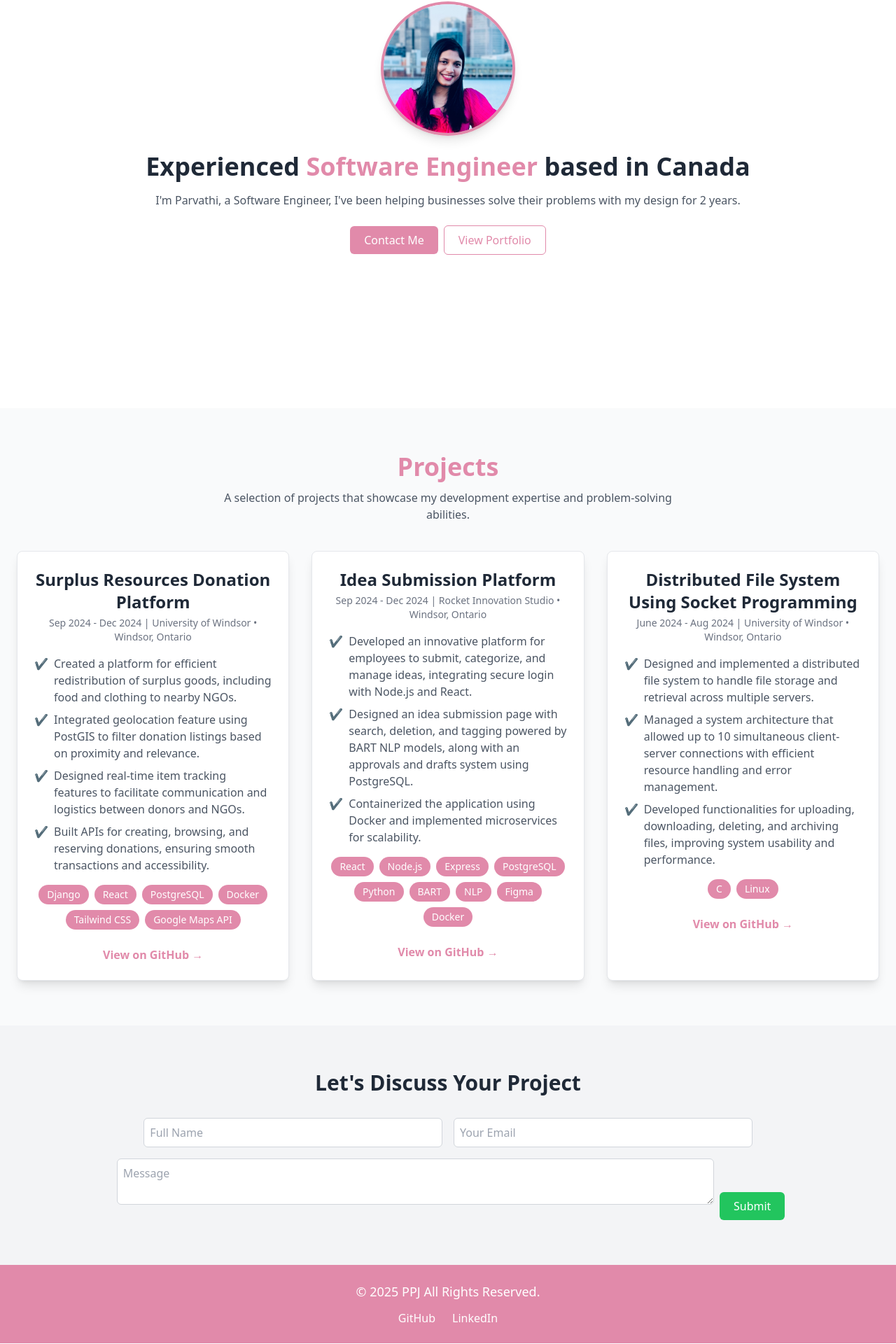
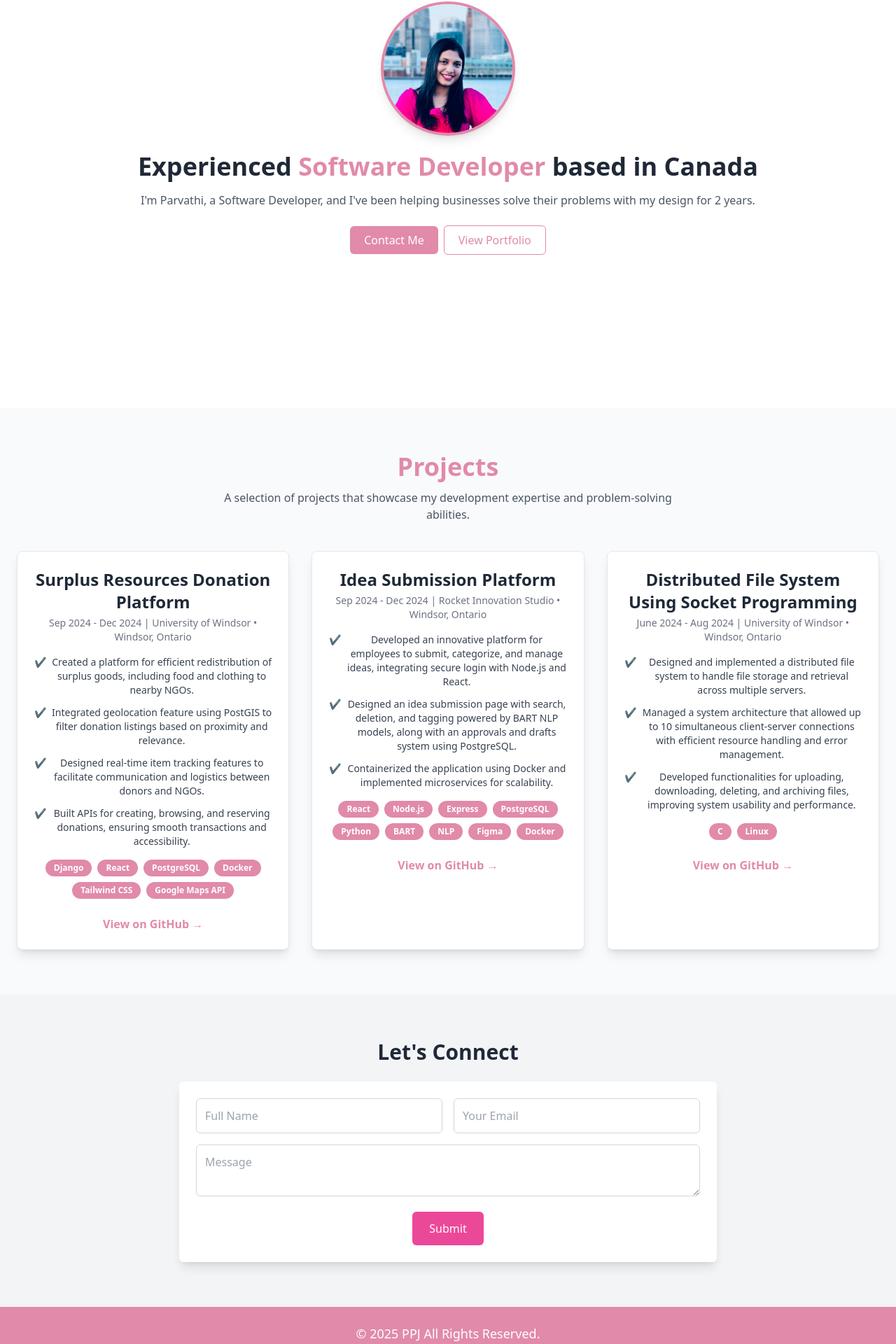
Before and after one commit to parvathijoshi/Portfolio, a React (Vite) app: page / in a window 1280 px wide. Shown: the part 217-2137 px from the top of the page at 70% size. Built offline with nearby package versions, Linux system fonts and the light colour scheme.

Commit message:
Updated the Hero page

```diff
--- a/src/components/Contact.jsx
+++ b/src/components/Contact.jsx
@@ -7,12 +7,12 @@ const Contact = () => {
   const handleSubmit = (e) => {
     e.preventDefault();
 
-    // Hardcoded values
+    // Hardcoded values for EmailJS
     const serviceId = "service_wacfd5i";
     const templateId = "template_1zoqkx6";
     const publicKey = "7ecI0Cw2QeD7bJF70";
 
-    // Ensure the form fields are being passed correctly
+    // Sending email via EmailJS
     emailjs
       .sendForm(serviceId, templateId, e.target, publicKey)
       .then(
@@ -20,43 +20,51 @@ const Contact = () => {
           console.log(result);
           setFormStatus("Message sent successfully!");
 
-          // Clear the form fields
+          // Clear the form fields after successful submission
           e.target.reset();
         },
         (error) => {
-          console.log(error.text); // Log the error text for debugging
+          console.log(error.text); // Log error for debugging
           setFormStatus("Message failed to send, please try again.");
         }
       );
   };
 
   return (
-    <section className="py-16 bg-gray-100 text-center">
-      <h2 className="text-3xl font-bold text-gray-800">Let's Discuss Your Project</h2>
-      <form className="mt-6" onSubmit={handleSubmit}>
-        {/* Ensure the name and email fields have matching names as in the EmailJS template */}
+    <section id="contact" className="py-16 bg-gray-100 text-center">
+      <h2 className="text-3xl font-bold text-gray-800 mb-6">Let's Connect</h2>
+      <form
+        className="mt-6 max-w-3xl mx-auto space-y-4 p-6 bg-white shadow-lg rounded-md"
+        onSubmit={handleSubmit}
+      >
+        <div className="flex flex-col md:flex-row md:space-x-4 space-y-4 md:space-y-0">
+          {/* Name input field */}
           <input
-          className="border border-gray-300 p-2 rounded-md w-1/3 m-2"
+            className="border border-gray-300 p-3 rounded-md w-full md:w-1/2 focus:ring-2 focus:ring-pink-500 focus:border-pink-500"
             type="text"
             name="fullName" // This should match the template placeholder `{{fullName}}`
             placeholder="Full Name"
             required
           />
+          {/* Email input field */}
           <input
-          className="border border-gray-300 p-2 rounded-md w-1/3 m-2"
+            className="border border-gray-300 p-3 rounded-md w-full md:w-1/2 focus:ring-2 focus:ring-pink-500 focus:border-pink-500"
             type="email"
             name="email" // This should match the template placeholder `{{email}}`
             placeholder="Your Email"
             required
           />
+        </div>
+        {/* Message input field */}
         <textarea
-          className="border border-gray-300 p-2 rounded-md w-2/3 m-2"
+          className="border border-gray-300 p-3 rounded-md w-full focus:ring-2 focus:ring-pink-500 focus:border-pink-500"
           name="message" // This should match the template placeholder `{{message}}`
           placeholder="Message"
           required
         ></textarea>
+        {/* Submit button */}
         <button
-          className="bg-green-500 text-white px-5 py-2 rounded-md hover:bg-green-700"
+          className="bg-pink-500 text-white px-6 py-3 rounded-md hover:bg-pink-700"
           type="submit"
         >
           Submit
--- a/src/components/Hero.jsx
+++ b/src/components/Hero.jsx
@@ -1,6 +1,32 @@
+import { useState, useEffect } from 'react';
 import profilePicture from '../assets/profilepicture.jpg'; // Assuming it's in 'src/assets'
 
 const Hero = () => {
+  const [currentTitle, setCurrentTitle] = useState("Software Engineer");
+  const titles = [
+    "Software Engineer",
+    "Software Developer",
+    "DevOps Engineer",
+    "Release Engineer",
+  ];
+  const [show, setShow] = useState(true); // For fade-in and fade-out
+
+  useEffect(() => {
+    const changeTitle = setInterval(() => {
+      setShow(false); // Start fade-out
+      setTimeout(() => {
+        setCurrentTitle((prevTitle) => {
+          const currentIndex = titles.indexOf(prevTitle);
+          const nextIndex = (currentIndex + 1) % titles.length;
+          return titles[nextIndex];
+        });
+        setShow(true); // Start fade-in
+      }, 500); // Wait for the fade-out to complete before changing the title
+    }, 4000); // Change title every 4 seconds
+
+    return () => clearInterval(changeTitle); // Clear interval on component unmount
+  }, [titles]);
+
   return (
     <section className="min-h-screen flex items-center justify-center bg-white py-16 px-6">
       <div className="text-center">
@@ -9,24 +35,39 @@ const Hero = () => {
           <img
             src={profilePicture}
             alt="Parvathi"
-            className="w-48 h-48 rounded-full border-4 border-[#E18AAA] shadow-lg object-cover" // Changed border color to #E18AAA
+            className="w-48 h-48 rounded-full border-4 border-[#E18AAA] shadow-lg object-cover"
           />
         </div>
 
         <h2 className="text-4xl font-bold text-gray-800">
-          Experienced <span className="text-[#E18AAA]">Software Engineer</span> based in Canada
+          Experienced{" "}
+          <span
+            className={`text-[#E18AAA] transition-all duration-1000 ${
+              show ? "opacity-100" : "opacity-0"
+            }`}
+          >
+            {currentTitle}
+          </span>{" "}
+          based in Canada
         </h2>
         <p className="text-gray-600 mt-4">
-          I'm Parvathi, a Software Engineer, I've been helping businesses solve their problems with my design for 2 years.
+          I'm Parvathi, a {currentTitle}, and I've been helping businesses solve their problems with my design for 2 years.
         </p>
 
         <div className="mt-6">
+          {/* Contact Me Button */}
+          <a href="#contact">
             <button className="bg-[#E18AAA] text-white px-5 py-2 rounded-md hover:bg-[#D37F92] mr-2">
               Contact Me
             </button>
+          </a>
+
+          {/* View Portfolio Button */}
+          <a href="#projects">
             <button className="text-[#E18AAA] border border-[#E18AAA] px-5 py-2 rounded-md hover:bg-[#E18AAA] hover:text-white">
               View Portfolio
             </button>
+          </a>
         </div>
       </div>
     </section>
--- a/src/components/Projects.jsx
+++ b/src/components/Projects.jsx
@@ -42,7 +42,7 @@ const projects = [
     return (
       <section id="projects" className="py-16 px-6 bg-gray-50">
         <div className="container mx-auto text-center">
-          <h2 className="text-4xl font-bold text-[#E18AAA]">Projects</h2>
+          <h2 className="text-4xl font-semibold text-[#E18AAA]">Projects</h2>
           <p className="text-gray-600 mt-3 max-w-2xl mx-auto">
             A selection of projects that showcase my development expertise and problem-solving abilities.
           </p>
@@ -51,22 +51,22 @@ const projects = [
             {projects.map((project, index) => (
               <div
                 key={index}
-                className="bg-white border border-gray-200 p-6 rounded-lg shadow-lg hover:shadow-2xl transition duration-300"
+                className="bg-white border border-gray-200 p-6 rounded-lg shadow-lg hover:shadow-xl transition duration-300 transform hover:scale-105"
               >
-                <h3 className="text-2xl font-bold text-gray-800">{project.title}</h3>
+                <h3 className="text-2xl font-semibold text-gray-800">{project.title}</h3>
                 <p className="text-sm text-gray-500 mt-1">{project.duration} | {project.organization}</p>
 
-                <ul className="mt-4 text-gray-600 text-left space-y-2">
+                <div className="mt-4 space-y-3 text-gray-700">
                   {project.description.map((point, i) => (
-                    <li key={i} className="flex items-start">
+                    <p key={i} className="flex items-start text-sm">
                       <span className="text-[#E18AAA] mr-2">✔</span> {point}
-                    </li>
+                    </p>
                   ))}
-                </ul>
+                </div>
 
                 <div className="mt-4 flex flex-wrap gap-2 justify-center">
                   {project.tech.map((tech, i) => (
-                    <span key={i} className="bg-[#E18AAA] text-white px-3 py-1 rounded-full text-sm">
+                    <span key={i} className="bg-[#E18AAA] text-white px-3 py-1 rounded-full text-xs font-semibold">
                       {tech}
                     </span>
                   ))}
```
Lines whose indentation alone changed are shown as unchanged.
